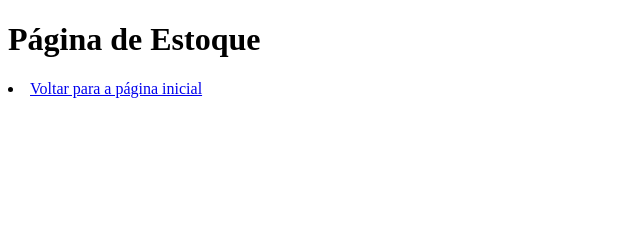
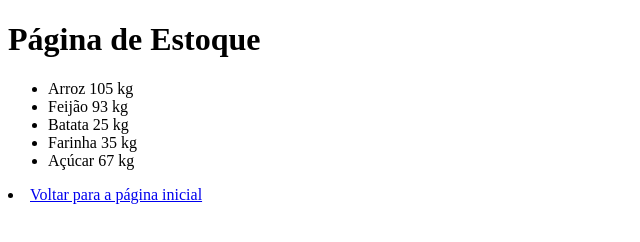
Before and after one commit to ElitonCruvinel/githubdesafio1, a plain HTML site: page estoque.html in a window 1280 px wide. Shown: the whole page, without its empty margins (0-640 px from the left). Drawn offline with Linux system fonts and the light colour scheme.

Commit message:
Adicionada a lista de estoque

```diff
--- a/estoque.html
+++ b/estoque.html
@@ -8,6 +8,15 @@
   </head>
   <body>
     <h1>Página de Estoque</h1>
+
+    <ul>
+      <li>Arroz 105 kg</li>
+      <li>Feijão 93 kg</li>
+      <li>Batata 25 kg</li>
+      <li>Farinha 35 kg</li>
+      <li>Açúcar 67 kg</li>
+    </ul>
+
     <li><a href="index.html">Voltar para a página inicial</a></li>
   </body>
 </html>
```
